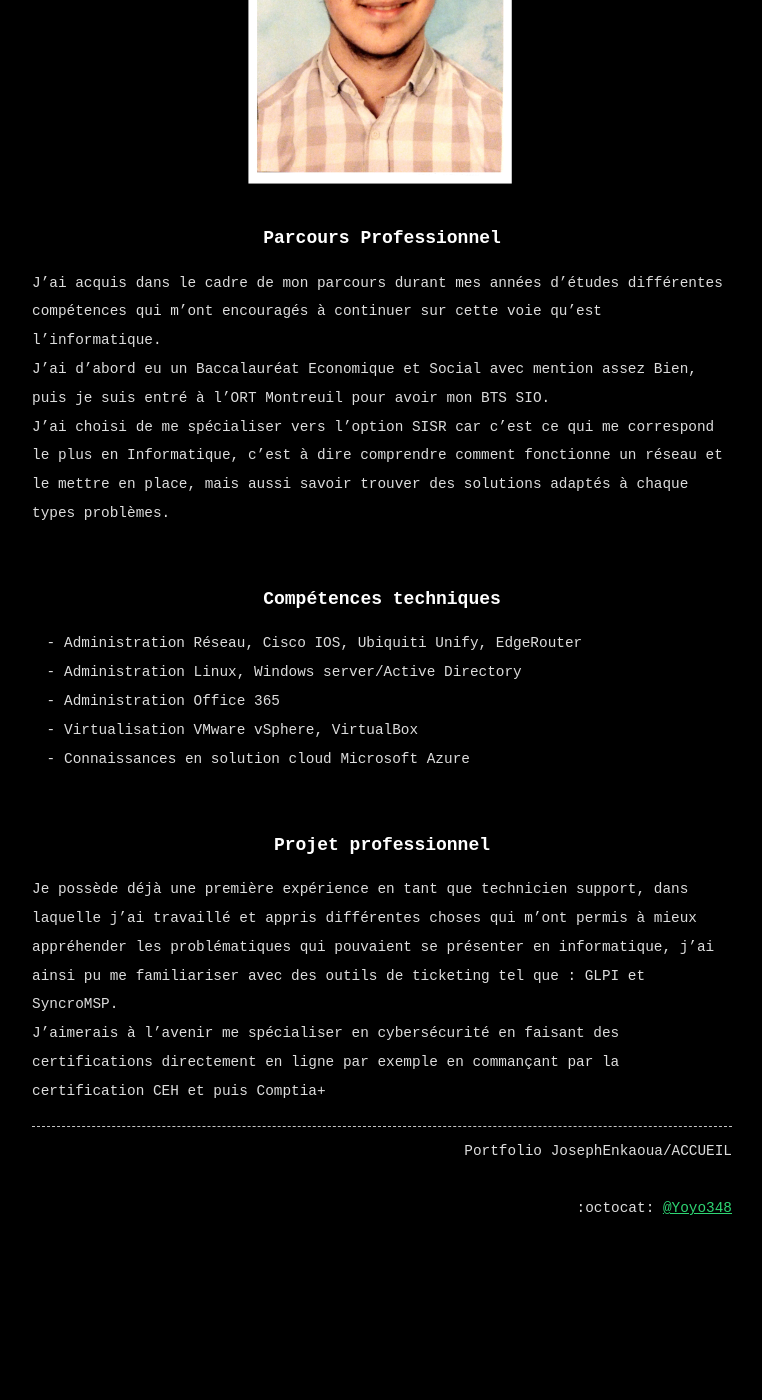
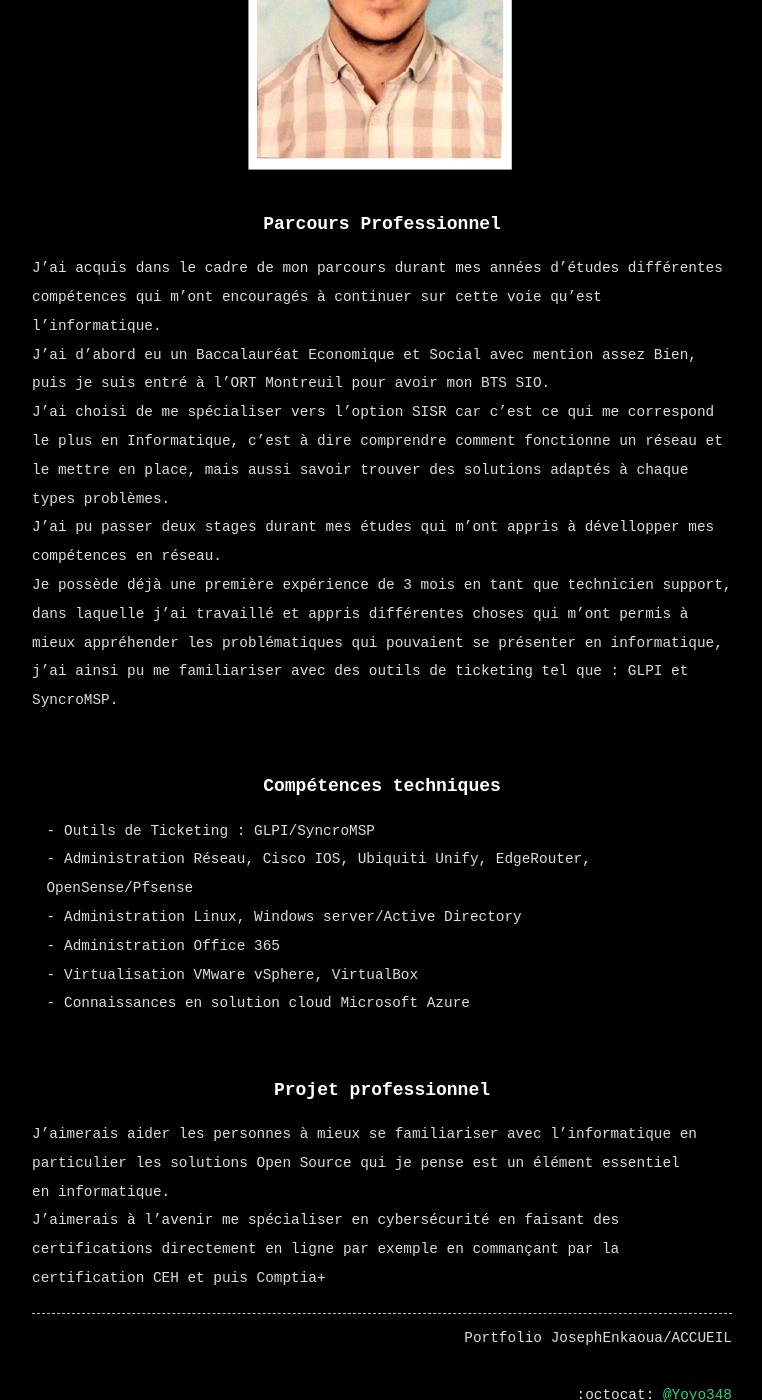
Before and after one commit to Yoyo348/ga_blog, a Jekyll site: the page built from index.md, in a window 1280 px wide and 1400 px high, scrolled down 718 px. Shown: the whole window, without its empty margins (258-1020 px from the left). Built offline with Jekyll 4.4.1, drawn with Linux system fonts in a browser that asks for light colours; before the commit the page ends 1961 px from its top, so only the background shows below that; some of the changed text lies outside the part shown.

Commit message:
Update index.md

```diff
--- a/index.md
+++ b/index.md
@@ -10,8 +10,8 @@ detail_image: assets/img/port.png
 
 <strong><center><font size="5"> PRESENTATION </font></center><strong/>
 
-Je m'appelle Joseph Enkaoua et suis passionné d'informatique.
-Je suis diplômé d'un BTS SIO option SISR.
+<center>Je m'appelle Joseph Enkaoua et suis passionné d'informatique.
+Je suis diplômé d'un BTS SIO option SISR.</center>
 
 <center><img src="assets/img/profil.png"></center>
 
@@ -20,10 +20,13 @@ Je suis diplômé d'un BTS SIO option SISR.
 J'ai acquis dans le cadre de mon parcours durant mes années d'études différentes compétences qui m'ont encouragés à continuer sur cette voie qu'est l'informatique.
 J'ai d'abord eu un Baccalauréat Economique et Social avec mention assez Bien, puis je suis entré à l'ORT Montreuil pour avoir mon BTS SIO.
 J'ai choisi de me spécialiser vers l'option SISR car c'est ce qui me correspond le plus en Informatique, c'est à dire comprendre comment fonctionne un réseau et le mettre en place, mais aussi savoir trouver des solutions adaptés à chaque types problèmes.
+J'ai pu passer deux stages durant mes études qui m'ont appris à dévellopper mes compétences en réseau.
+Je possède déjà une première expérience de 3 mois en tant que technicien support, dans laquelle j'ai travaillé et appris différentes choses qui m'ont permis à mieux appréhender les problématiques qui pouvaient se présenter en informatique, j'ai ainsi pu me familiariser avec des outils de ticketing tel que : GLPI et SyncroMSP.
 
 <br><strong><center><font size="4"> Compétences techniques </font></center></strong>
 
-- Administration Réseau, Cisco IOS, Ubiquiti Unify, EdgeRouter
+- Outils de Ticketing : GLPI/SyncroMSP
+- Administration Réseau, Cisco IOS, Ubiquiti Unify, EdgeRouter, OpenSense/Pfsense
 - Administration Linux, Windows server/Active Directory
 - Administration Office 365
 - Virtualisation VMware vSphere, VirtualBox
@@ -31,5 +34,6 @@ J'ai choisi de me spécialiser vers l'option SISR car c'est ce qui me correspond
 
 <br><strong><center><font size="4"> Projet professionnel </font></center></strong>
 
-Je possède déjà une première expérience en tant que technicien support, dans laquelle j'ai travaillé et appris différentes choses qui m'ont permis à mieux appréhender les problématiques qui pouvaient se présenter en informatique, j'ai ainsi pu me familiariser avec des outils de ticketing tel que : GLPI et SyncroMSP.
+J'aimerais aider les personnes à mieux se familiariser avec l'informatique en particulier les solutions Open Source qui je pense est un élément essentiel
+en informatique.
 J'aimerais à l'avenir me spécialiser en cybersécurité en faisant des certifications directement en ligne par exemple en commançant par la certification CEH et puis Comptia+
```
